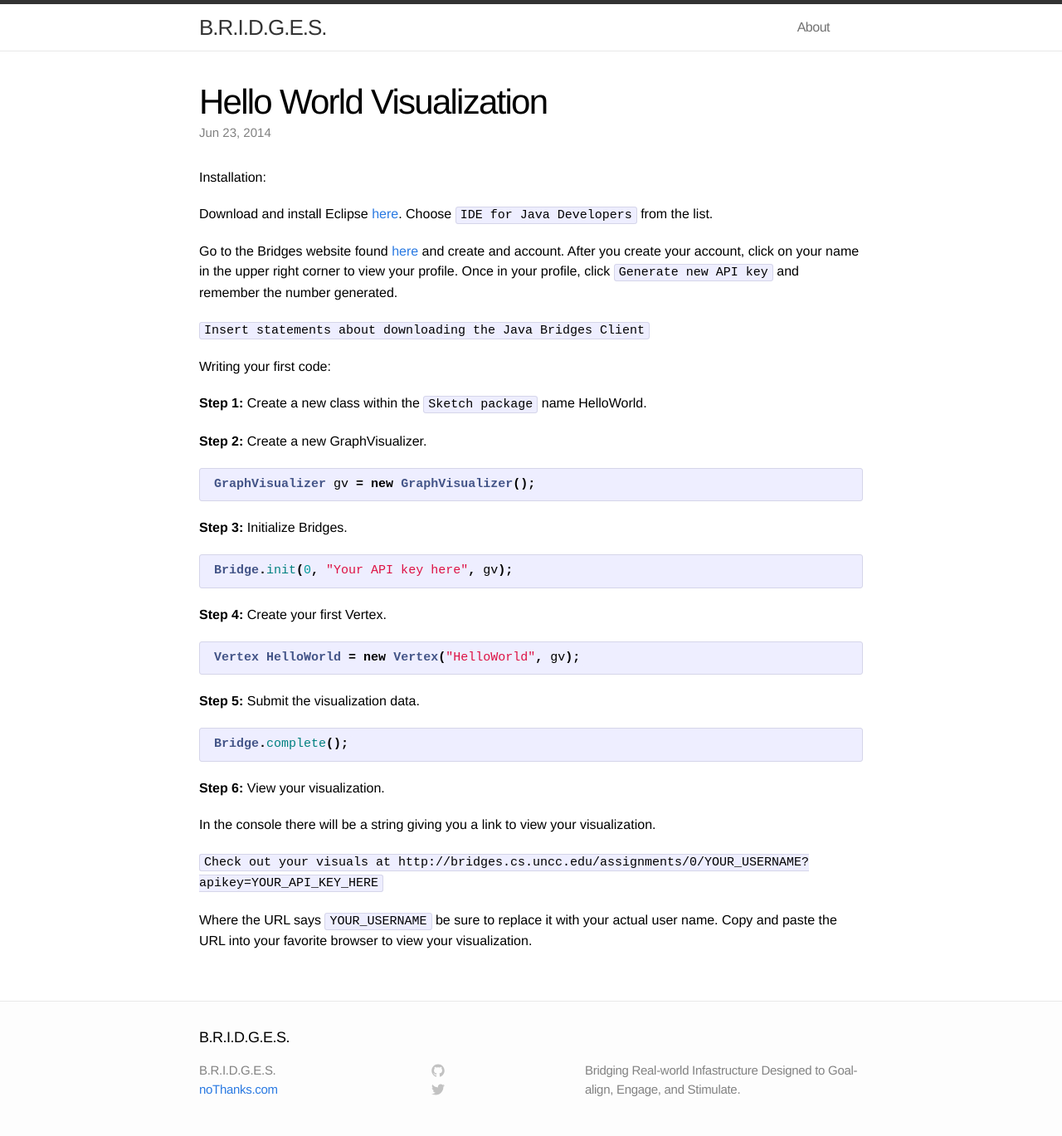
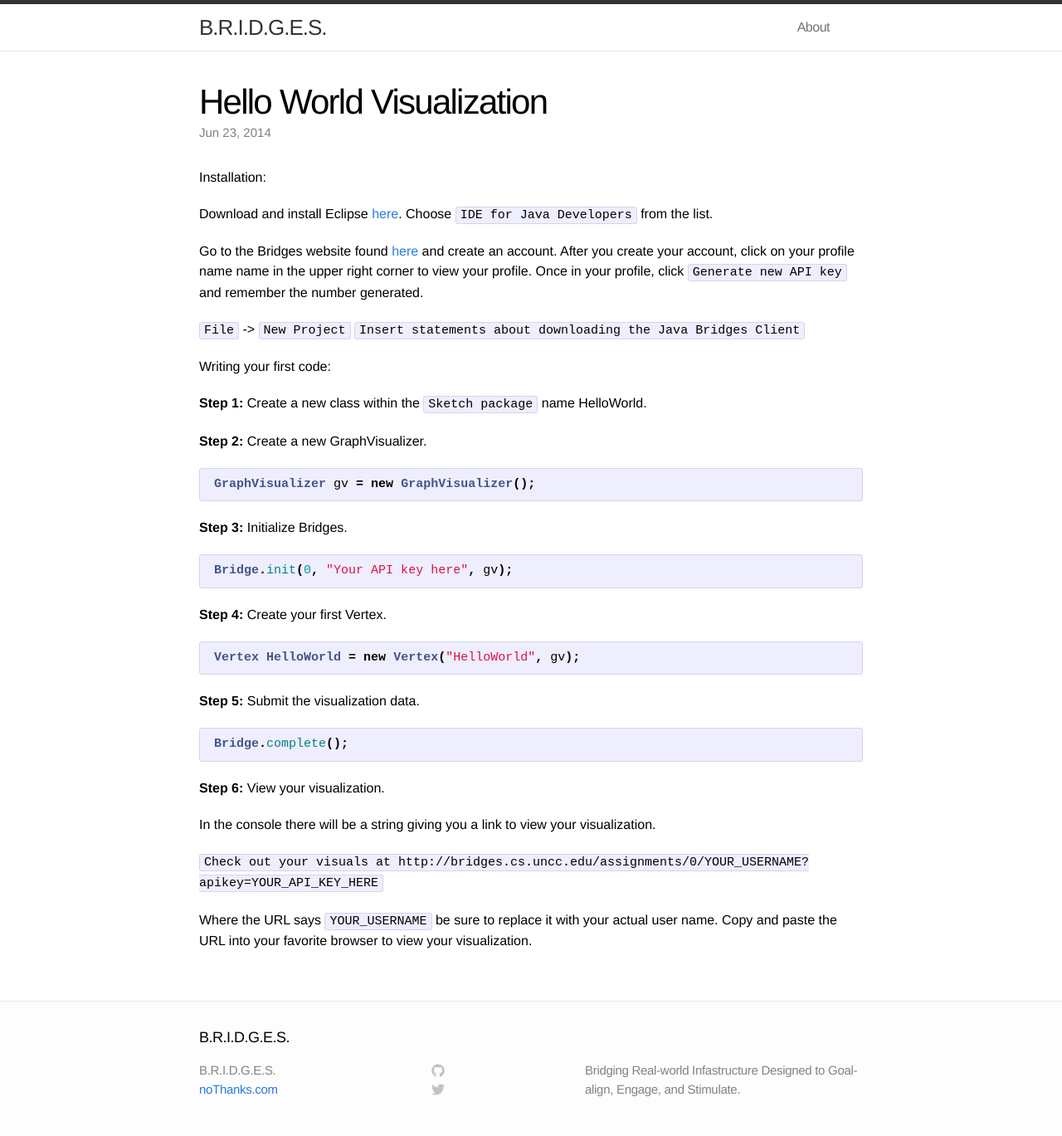
Before and after one commit to Dismembered/Dismembered.github.io, a Jekyll site: the page built from _posts/2014-06-23-HelloWorld-Tutorial.markdown, in a window 1280 px wide. Shown: the whole page at 83% size. Built offline with Jekyll 4.4.1, drawn with Linux system fonts in a browser that asks for light colours.

Commit message:
Update 2014-06-23-HelloWorld-Tutorial.markdown

```diff
--- a/_posts/2014-06-23-HelloWorld-Tutorial.markdown
+++ b/_posts/2014-06-23-HelloWorld-Tutorial.markdown
@@ -9,8 +9,9 @@
 
 Download and install Eclipse [here](https://www.eclipse.org/downloads/index-java8.php). Choose  `IDE for Java Developers` from the list.
 
-Go to the Bridges website found [here](http://bridges.cs.uncc.edu/login) and create and account. After you create your account, click on your name in the upper right corner to view your profile. Once in your profile, click `Generate new API key` and remember the number generated.
+Go to the Bridges website found [here](http://bridges.cs.uncc.edu/login) and create an account. After you create your account, click on your profile name name in the upper right corner to view your profile. Once in your profile, click `Generate new API key` and remember the number generated.
 
+`File` -> `New Project`
 `Insert statements about downloading the Java Bridges Client`
 
 Writing your first code:
```
